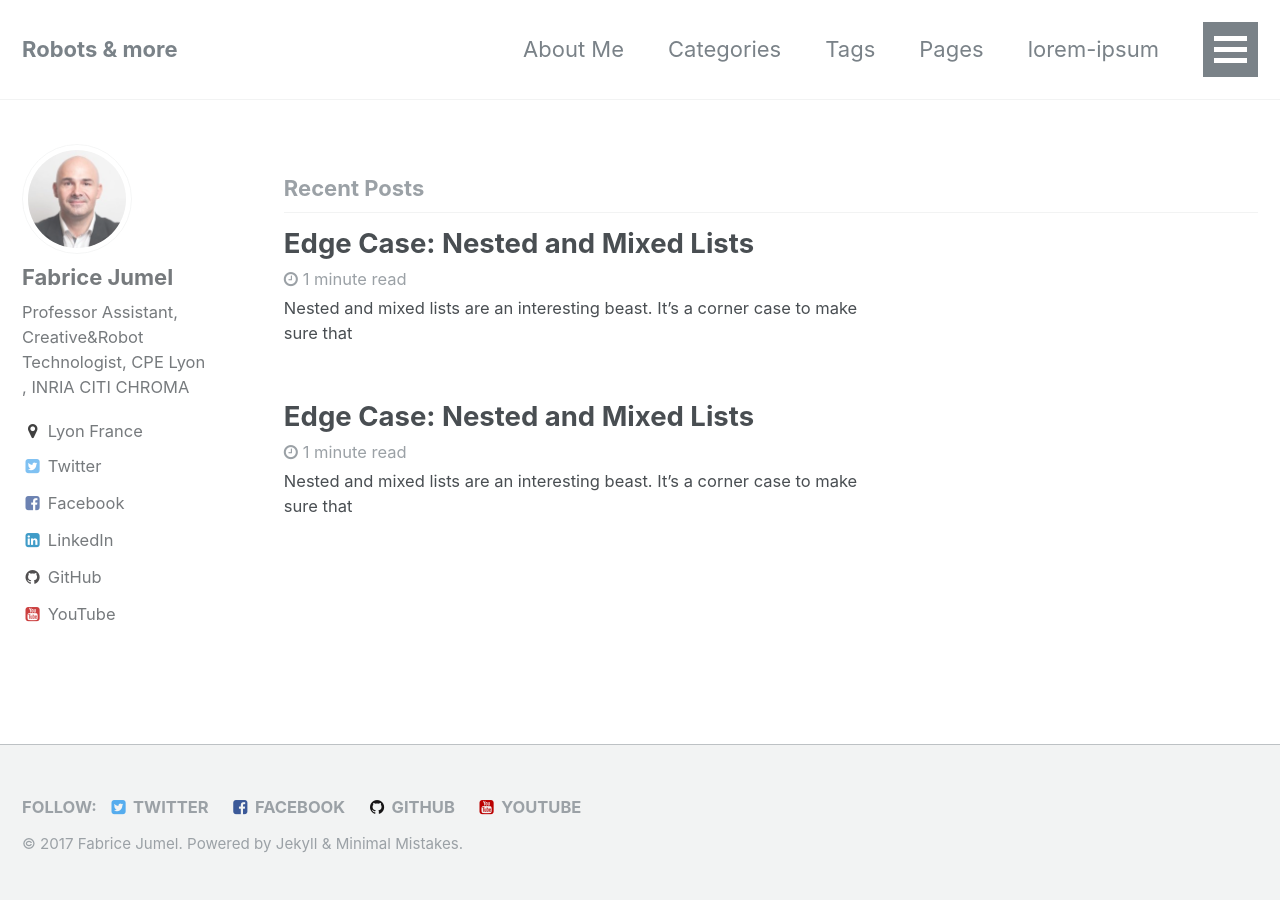
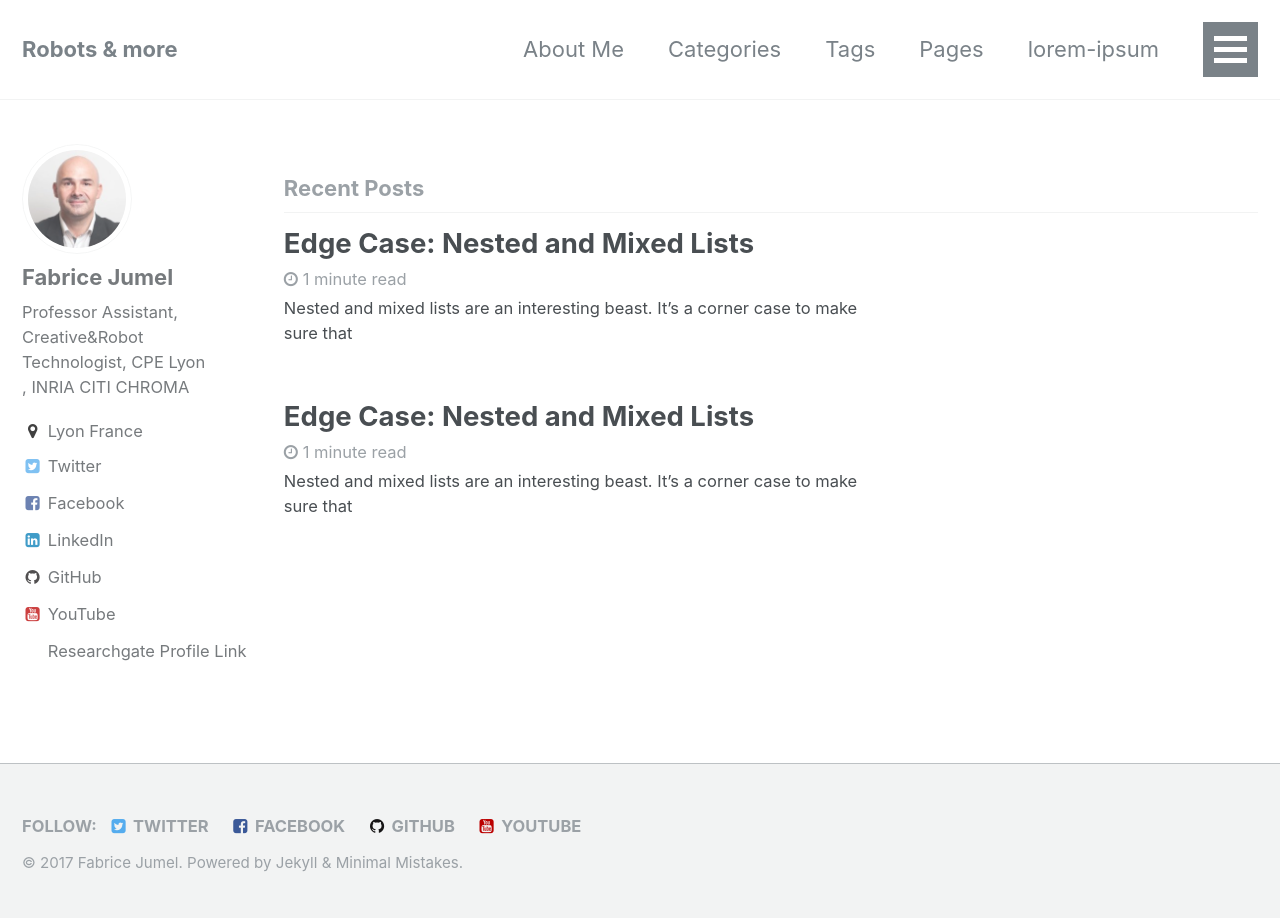
Before and after one commit to fabricejumel/fabricejumel.github.io, a Jekyll site: the page built from index.html, in a window 1280 px wide. Built offline with Jekyll 4.4.1, drawn with Linux system fonts in a browser that asks for light colours; the list of posts is cut into pages by our own code.

Commit message:
Update author-profile-custom-links.html

```diff
--- a/_includes/author-profile-custom-links.html
+++ b/_includes/author-profile-custom-links.html
@@ -1,7 +1,5 @@
-<!--
   <li>
-    <a href="http://link-to-whatever-social-network.com/user/" itemprop="sameAs">
-      <i class="fa fa-fw" aria-hidden="true"></i> Custom Social Profile Link
+    <a href="https://www.researchgate.net/profile/Fabrice_Jumel" itemprop="sameAs">
+      <i class="fa fa-fw" aria-hidden="true"></i> Researchgate Profile Link
     </a>
   </li>
--->
```
